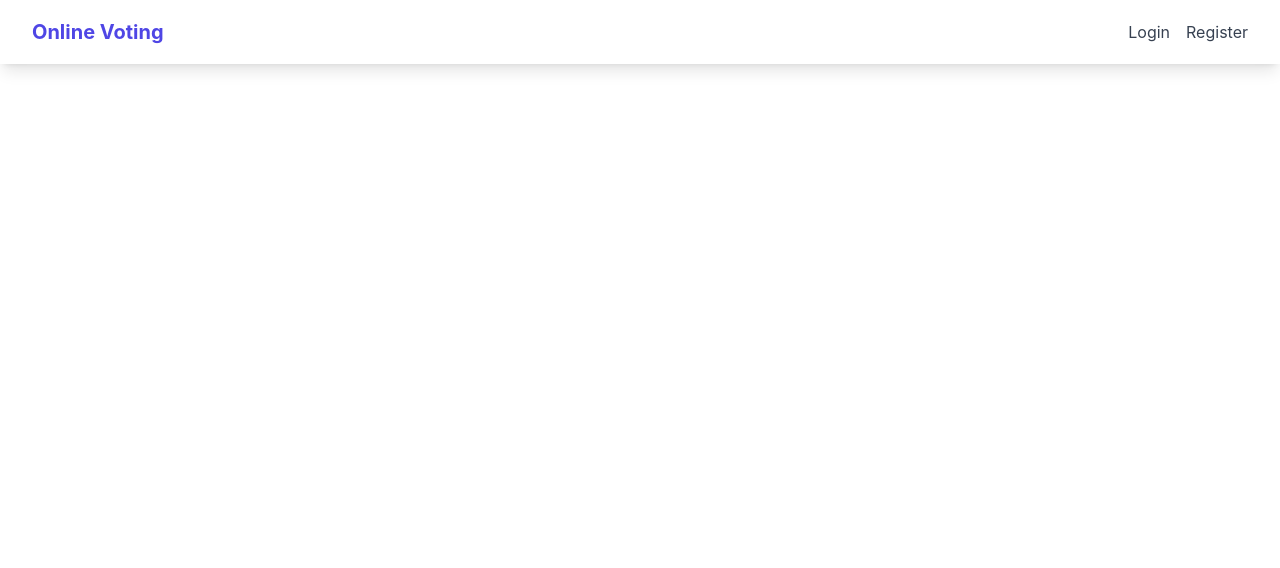
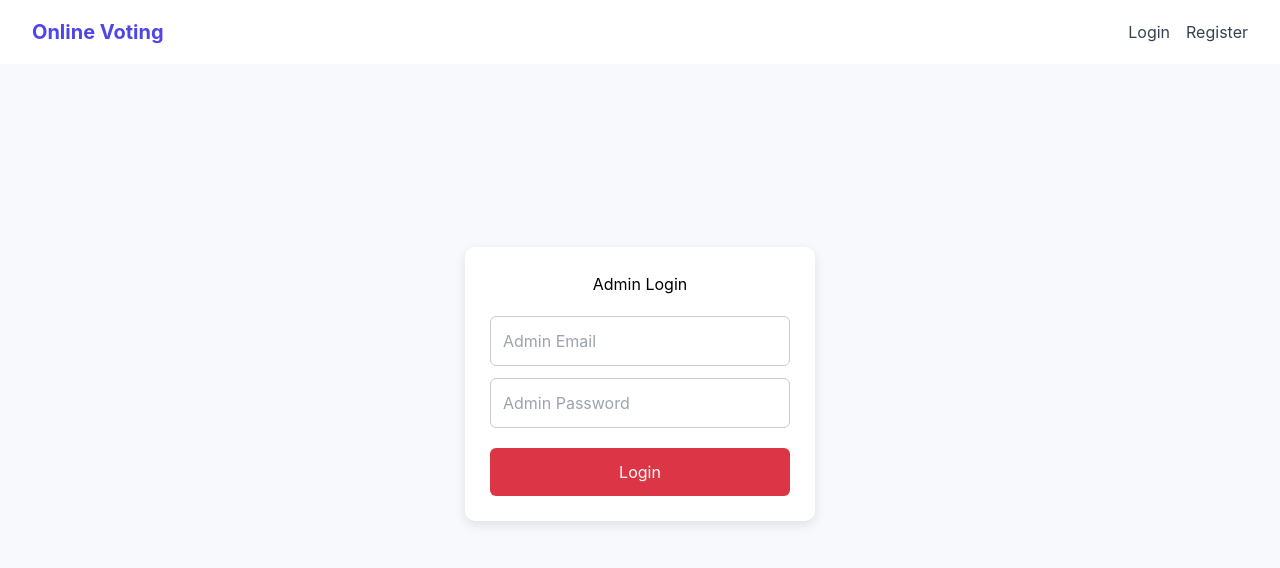
Before and after one commit to JanmejaiPratapTonk-123/OnlineVotingSystem, a React (Create React App) app in the folder frontend/: page /admin/login in a window 1280 px wide. Shown: the top 568 px of the page. Built offline with nearby package versions, Linux system fonts and the light colour scheme; no server answers.

Commit message:
admin panel

```diff
--- a/frontend/src/App.js
+++ b/frontend/src/App.js
@@ -10,6 +10,7 @@ import Results from './pages/Results';
 import AdminDashboard from './pages/AdminDashboard';
 import Navbar from './components/Navbar';
 import VerifyOTP from './pages/VerifyOTP';
+import AdminLogin from "./pages/AdminLogin";
 
 function App() {
   return (
@@ -22,6 +23,7 @@ function App() {
             <Route path="/login" element={<Login />} />
             <Route path="/register" element={<Register />} />
             <Route path="/verify" element={<VerifyOTP />} />
+            <Route path="/admin/login" element={<AdminLogin />} />
 
             <Route
               path="/voting"
@@ -40,7 +42,7 @@ function App() {
               }
             />
             <Route
-              path="/admin"
+              path="/admin/dashboard"
               element={
                 <ProtectedRoute roles={['admin']}>
                   <AdminDashboard />
--- /dev/null
+++ b/frontend/src/pages/AdminLogin.js
@@ -0,0 +1,96 @@
+import React, { useState } from "react";
+import api from "../services/api";
+
+export default function AdminLogin() {
+  const [email, setEmail] = useState("");
+  const [password, setPassword] = useState("");
+
+  const handleLogin = async (e) => {
+    e.preventDefault();
+
+    try {
+      const res = await api.post("/auth/login", { email, password });
+
+      if (res.data.user.role !== "admin") {
+        alert("You are not an admin!");
+        return;
+      }
+
+      localStorage.setItem("token", res.data.token);
+      window.location.href = "/admin/dashboard";
+    } catch (err) {
+      alert(err.response?.data?.msg || "Login failed");
+    }
+  };
+
+  return (
+  <div style={{
+      display: "flex",
+      justifyContent: "center",
+      alignItems: "center",
+      minHeight: "80vh",
+      background: "#f7f9fc"
+  }}>
+    <div style={{
+        width: "350px",
+        padding: "25px",
+        borderRadius: "10px",
+        background: "white",
+        boxShadow: "0 4px 12px rgba(0,0,0,0.1)"
+    }}>
+
+      <h2 style={{ textAlign: "center", marginBottom: "20px" }}>
+        Admin Login
+      </h2>
+
+      <form onSubmit={handleLogin}>
+        <input
+          type="email"
+          placeholder="Admin Email"
+          value={email}
+          onChange={(e) => setEmail(e.target.value)}
+          style={{
+            width: "100%",
+            padding: "12px",
+            marginBottom: "12px",
+            borderRadius: "6px",
+            border: "1px solid #ccc"
+          }}
+        />
+
+        <input
+          type="password"
+          placeholder="Admin Password"
+          value={password}
+          onChange={(e) => setPassword(e.target.value)}
+          style={{
+            width: "100%",
+            padding: "12px",
+            marginBottom: "20px",
+            borderRadius: "6px",
+            border: "1px solid #ccc"
+          }}
+        />
+
+        <button
+          type="submit"
+          style={{
+            width: "100%",
+            padding: "12px",
+            backgroundColor: "#dc3545",
+            color: "white",
+            borderRadius: "6px",
+            border: "none",
+            cursor: "pointer",
+            fontSize: "16px"
+          }}
+        >
+          Login
+        </button>
+      </form>
+
+    </div>
+  </div>
+);
+
+}
--- a/frontend/src/pages/Home.js
+++ b/frontend/src/pages/Home.js
@@ -24,15 +24,19 @@ const Home = () => {
               </Link>
               <Link
                 to="/register"
-                className="inline-flex items-center px-6 py-3 border border-transparent text-base font-medium rounded-md shadow-sm text-indigo-600 bg-white hover:bg-indigo-50 dark:bg-gray-700 dark:text-indigo-400 dark:border-gray-600 dark:hover:bg-gray-600 focus:outline-none focus:ring-2 focus:ring-offset-2 focus:ring-indigo-500 transition duration-200"
+                className="inline-flex items-center px-6 py-3 border border-transparent text-base font-medium rounded-md shadow-sm text-white bg-indigo-600 hover:bg-indigo-700 dark:bg-gray-700 dark:text-indigo-400 dark:border-gray-600 dark:hover:bg-gray-600 focus:outline-none focus:ring-2 focus:ring-offset-2 focus:ring-indigo-500 transition duration-200" style={{ marginLeft: "10px" }}
               >
-                Register to Vote
+                Register
               </Link>
               <Link
                 to="/verify"
-                className="bg-green-600 text-white px-6 py-2 rounded-md hover:bg-green-700"
+                className="inline-flex items-center px-6 py-3 border border-transparent text-base font-medium rounded-md shadow-sm text-white bg-indigo-600 hover:bg-indigo-700 dark:bg-gray-700 dark:text-indigo-400 dark:border-gray-600 dark:hover:bg-gray-600 focus:outline-none focus:ring-2 focus:ring-offset-2 focus:ring-indigo-500 transition duration-200" style={{ marginLeft: "10px" }}
               >
                 Verify Account
+              </Link>
+              <Link to="/admin/login"
+                className="inline-flex items-center px-6 py-3 border border-transparent text-base font-medium rounded-md shadow-sm text-white bg-indigo-600 hover:bg-indigo-700 dark:bg-gray-700 dark:text-indigo-400 dark:border-gray-600 dark:hover:bg-gray-600 focus:outline-none focus:ring-2 focus:ring-offset-2 focus:ring-indigo-500 transition duration-200" style={{ marginLeft: "10px" }}>
+                Admin Login
               </Link>
 
             </div>
@@ -40,7 +44,7 @@ const Home = () => {
         </div>
       </div>
 
-      {/* Features Section */}
+      {/* Features Section
       <div className="relative">
         <div className="absolute inset-0 flex flex-col" aria-hidden="true">
           <div className="flex-1" />
@@ -107,7 +111,7 @@ const Home = () => {
             </div>
           </div>
         </div>
-      </div>
+      </div> */}
 
       {/* Call to Action Footer */}
       <div className="bg-indigo-800 dark:bg-indigo-900">
```
Also changed, not shown: frontend/src/pages/Register.js (+82 -23 lines), 2 other files (tests, documents, lock files or other folders).
